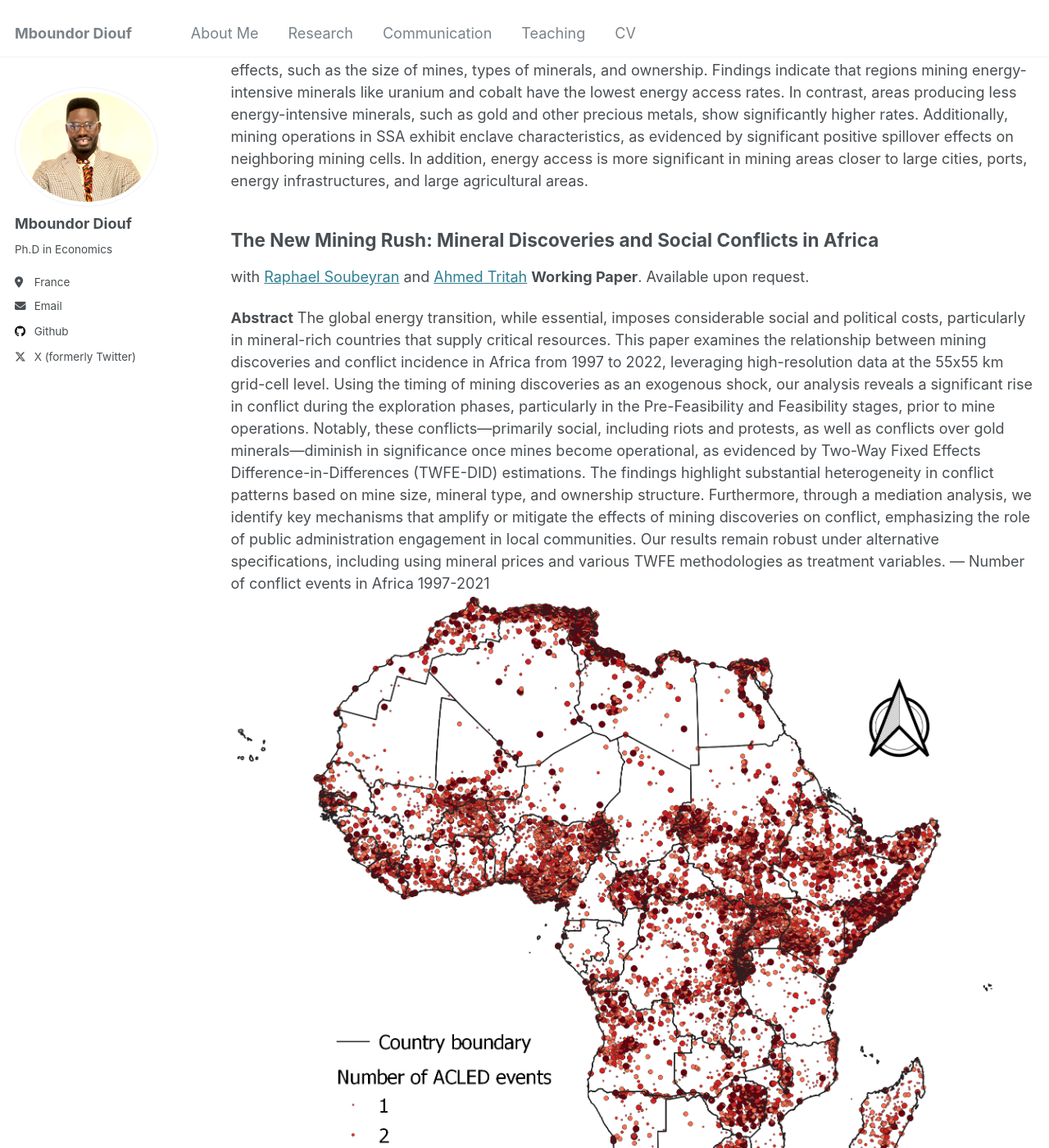
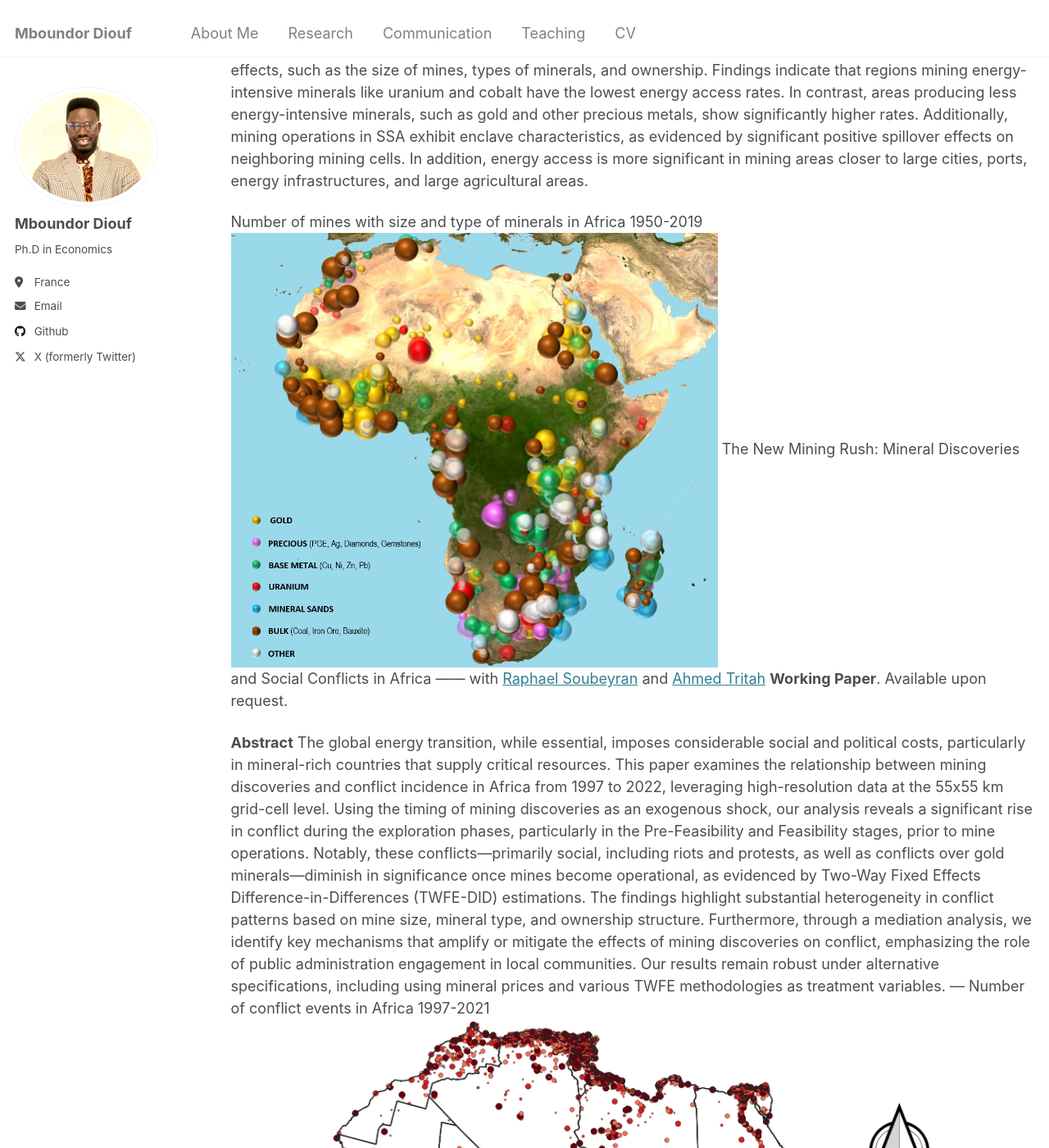
Before and after one commit to mboundordiouf/mboundordiouf.github.io, a Jekyll site: the page built from _pages/publications.md, in a window 1280 px wide and 1400 px high, scrolled down 829 px. Shown: the whole window at 82% size. Built offline with Jekyll 4.4.1, drawn with Linux system fonts in a browser that asks for light colours.

Commit message:
Update publications.md

```diff
--- a/_pages/publications.md
+++ b/_pages/publications.md
@@ -25,6 +25,7 @@ with [Nathan Johnson](https://search.asu.edu/profile/2183493) and [Tam Kemabonta
 This study integrates spatial and georeferenced data on the discovery and mining of 32 minerals with information on power and energy access (measured by population density and night lights) across various spatial resolutions (1x1 km and 55x55 km) in sub-Saharan Africa (SSA) from 2000 to 2022. By leveraging exogenous variations in discovery years and global prices for 14 minerals, we identify a significant positive impact of mining on developing power infrastructure and local energy access. We further explore the effects of mining on electricity access, utilizing household and cohort data from Demographic and Health Surveys. Through recent event study designs, we identify the influence of mining activities on energy access. The study also examines heterogeneous effects, such as the size of mines, types of minerals, and ownership. Findings indicate that regions mining energy-intensive minerals like uranium and cobalt have the lowest energy access rates.
 In contrast, areas producing less energy-intensive minerals, such as gold and other precious metals, show significantly higher rates. Additionally, mining operations in SSA exhibit enclave characteristics, as evidenced by significant positive spillover effects on neighboring mining cells. In addition, energy access is more significant in mining areas closer to large cities, ports, energy infrastructures, and large agricultural areas.
 
+Number of mines with size and type of minerals in Africa 1950-2019 <br/><img src='/images/Map_Mineral_Size_AFRICA_ok.PNG'>
 The New Mining Rush: Mineral Discoveries and Social Conflicts in Africa
 ------
 with [Raphael Soubeyran](https://sites.google.com/site/soubeyranhomepage/) and [Ahmed Tritah](https://sites.google.com/site/ahmtritah/)
```
